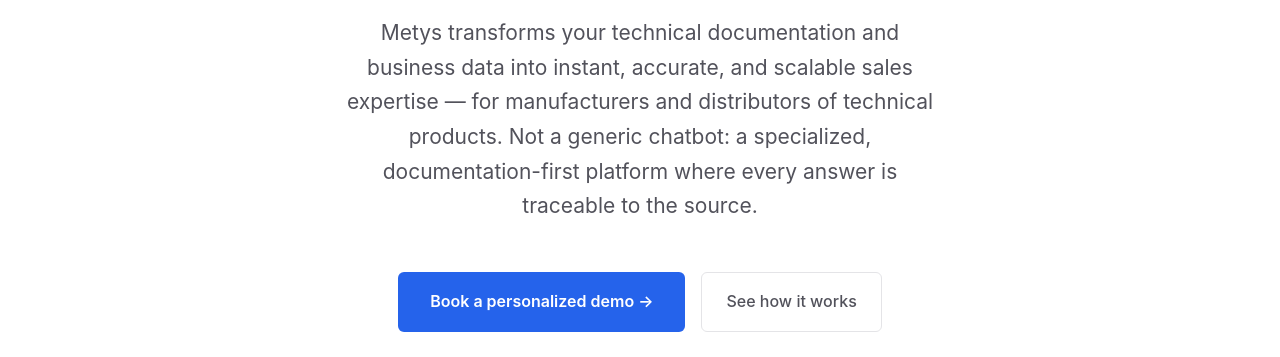
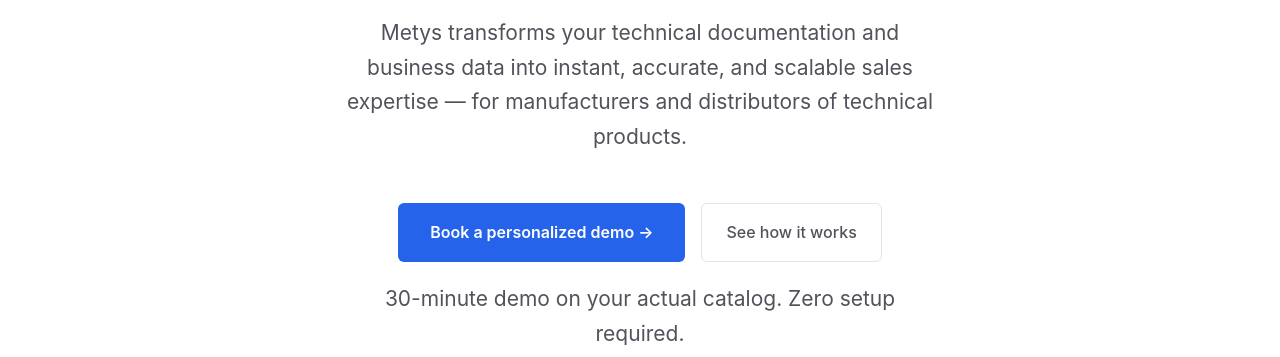
Before and after one commit to ZenMat23/metys-landing, a plain HTML site: page index.html in a window 1280 px wide. Shown: the part 433-790 px from the top of the page. Drawn offline with Linux system fonts and the light colour scheme.

Commit message:
Remove generic chatbot sentence from hero

```diff
--- a/index.html
+++ b/index.html
@@ -1156,7 +1156,7 @@
         nav_cta: 'Book a Demo →',
         hero_tag: 'Product Intelligence · Sales Acceleration',
         hero_h1: 'Every product question,<br><span>answered in seconds</span>',
-        hero_p: 'Metys transforms your technical documentation and business data into instant, accurate, and scalable sales expertise — for manufacturers and distributors of technical products. Not a generic chatbot: a specialized, documentation-first platform where every answer is traceable to the source.',
+        hero_p: 'Metys transforms your technical documentation and business data into instant, accurate, and scalable sales expertise — for manufacturers and distributors of technical products.',
         btn_demo: 'Book a personalized demo →',
         btn_how: 'See how it works',
         hero_note: '30-minute demo on your actual catalog. Zero setup required.',
@@ -1275,7 +1275,7 @@
         nav_cta: 'Prenota una Demo →',
         hero_tag: 'Product Intelligence · Sales Acceleration',
         hero_h1: 'Ogni domanda di prodotto,<br><span>risposta in secondi</span>',
-        hero_p: 'Metys trasforma la documentazione tecnica e i dati aziendali in competenze di vendita istantanee, precise e scalabili — per produttori e distributori di prodotti tecnici. Non un chatbot generico: una piattaforma specializzata, documentation-first, dove ogni risposta è tracciata alla fonte.',
+        hero_p: 'Metys trasforma la documentazione tecnica e i dati aziendali in competenze di vendita istantanee, precise e scalabili — per produttori e distributori di prodotti tecnici.',
         btn_demo: 'Prenota una demo personalizzata →',
         btn_how: 'Scopri come funziona',
         hero_note: 'Demo di 30 minuti sul tuo catalogo reale. Zero configurazione richiesta.',
```
